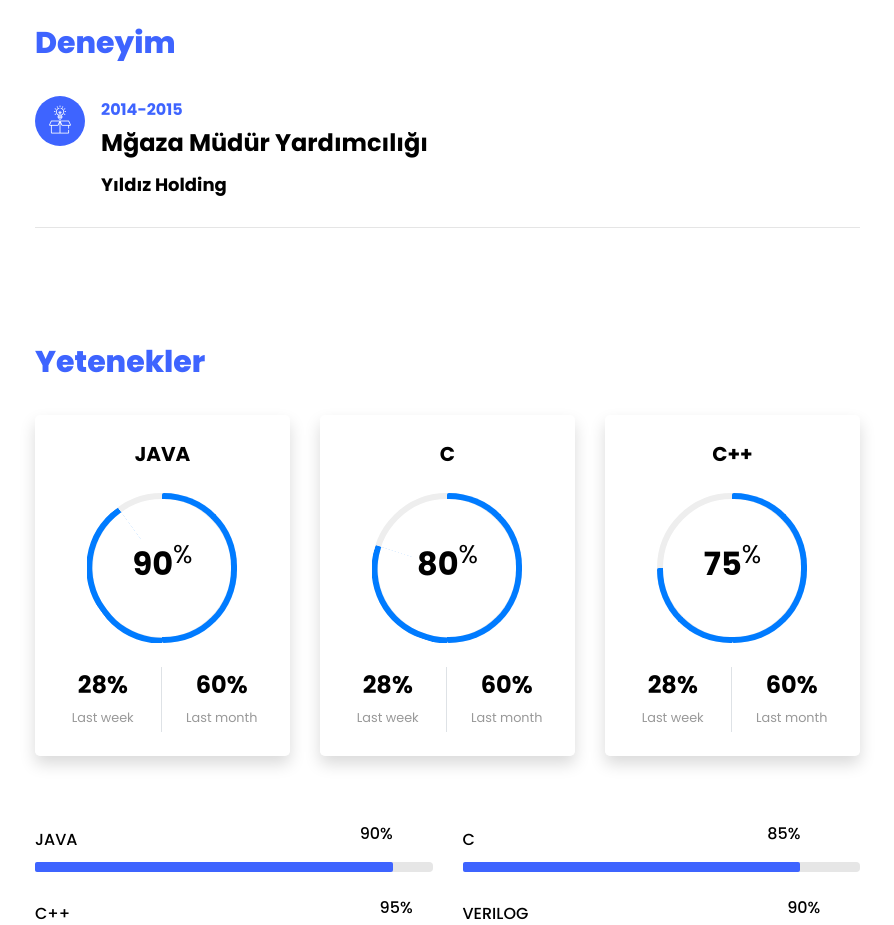
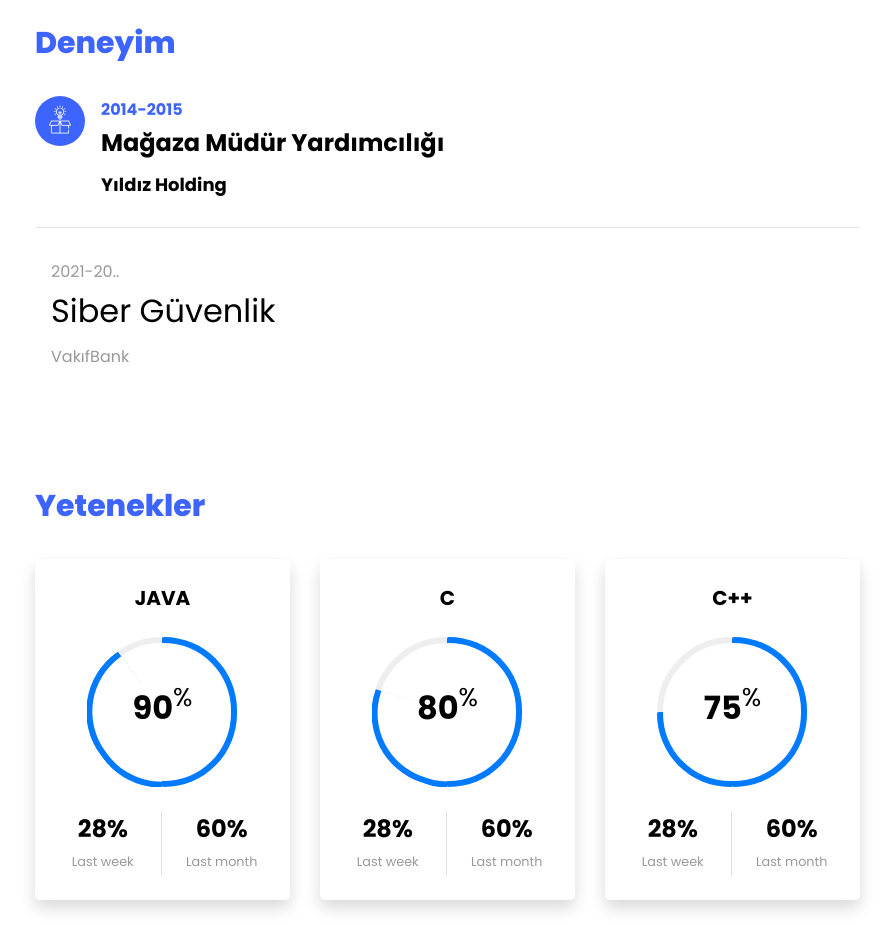
Before and after one commit to ferdisonmez/ferdisonmez.github.io, a plain HTML site: page index.html in a window 1280 px wide. Shown: the part 2100-3025 px from the top of the page, without its empty margins (335-1229 px from the left). Drawn offline with Linux system fonts and the light colour scheme; files whose address does not match are found by name.

Commit message:
Update index.html

```diff
--- a/index.html
+++ b/index.html
@@ -177,8 +177,15 @@
 					    	</div>
 					    	<div class="text pl-3">
 		    					<span class="date">2014-2015</span>
-		    					<h2>Mğaza Müdür Yardımcılığı</h2>
+		    					<h2>Mağaza Müdür Yardımcılığı</h2>
 		    					<span class="position">Yıldız Holding</span>
+		    					<p></p>
+		    				</div>
+						</div>
+					    	<div class="text pl-3">
+		    					<span class="date">2021-20..</span>
+		    					<h2>Siber Güvenlik</h2>
+		    					<span class="position">VakıfBank</span>
 		    					<p></p>
 		    				</div>
 	    				</div>
```
